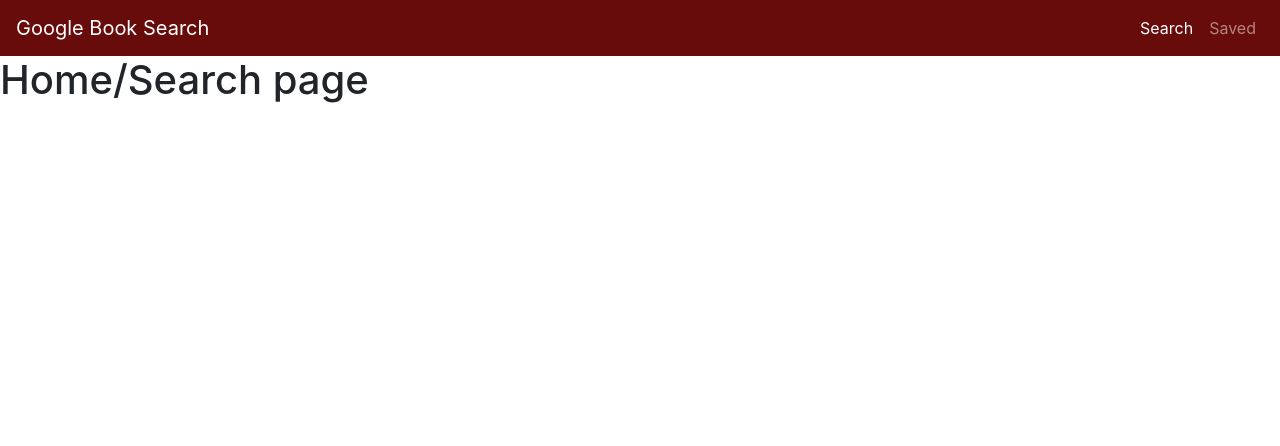
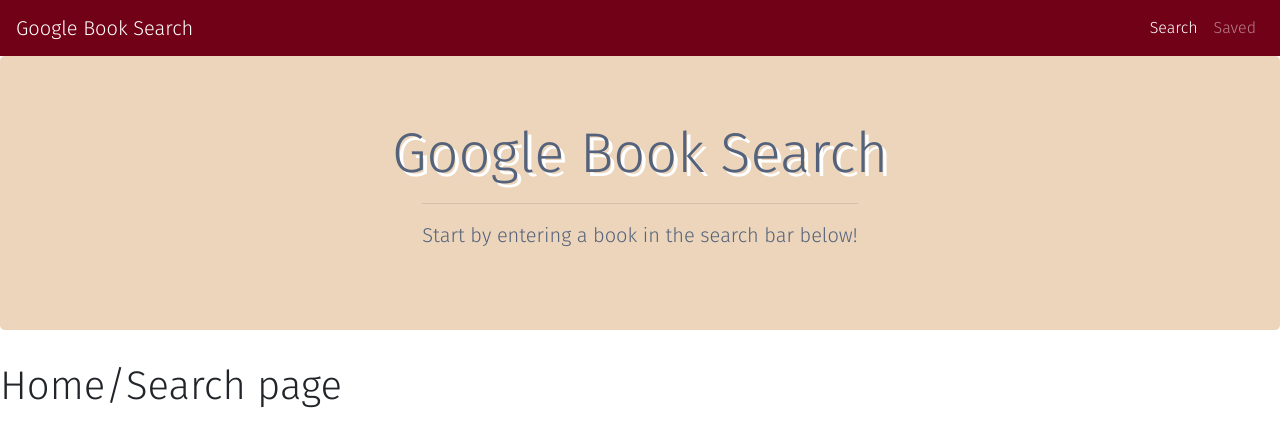
Before and after one commit to AlishaSaleh/book-search, a React (Create React App) app in the folder client/: page / in a window 1280 px wide. Shown: the top 446 px of the page. Built offline with nearby package versions, Linux system fonts and the light colour scheme.

Commit message:
Hero/styling/font

```diff
--- a/client/public/index.html
+++ b/client/public/index.html
@@ -1,14 +1,12 @@
 <!DOCTYPE html>
 <html lang="en">
+
 <head>
   <meta charset="utf-8" />
   <link rel="icon" href="%PUBLIC_URL%/favicon.ico" />
   <meta name="viewport" content="width=device-width, initial-scale=1" />
   <meta name="theme-color" content="#000000" />
-    <meta
-      name="description"
-      content="Web site created using create-react-app"
-    />
+  <meta name="description" content="Web site created using create-react-app" />
   <link rel="apple-touch-icon" href="%PUBLIC_URL%/logo192.png" />
   <!--
       manifest.json provides metadata used when your web app is installed on a
@@ -24,8 +22,11 @@
       work correctly both with client-side routing and a non-root public URL.
       Learn how to configure a non-root public URL by running `npm run build`.
     -->
-    <title>React App</title>
+  <link rel="preconnect" href="https://fonts.gstatic.com">
+  <link href="https://fonts.googleapis.com/css2?family=Fira+Sans:wght@300&display=swap" rel="stylesheet">
+  <title>Book Search</title>
 </head>
+
 <body>
   <noscript>You need to enable JavaScript to run this app.</noscript>
   <div id="root"></div>
@@ -40,4 +41,5 @@
       To create a production bundle, use `npm run build` or `yarn build`.
     -->
 </body>
+
 </html>
--- /dev/null
+++ b/client/src/components/Jumbotron/index.js
@@ -0,0 +1,18 @@
+import React from "react";
+import "./style.css";
+
+function Jumbotron() {
+    return (
+        <>
+            <div className="jumbotron" id="hero">
+                <div className="fade-in">
+                    <h4 className="display-4 text-center" id="head-shad">Google Book Search</h4>
+                    <hr className ="col-md-4"/>
+                    <p className="lead text-center hero-text">Start by entering a book in the search bar below!</p>
+                </div>
+            </div>
+        </>
+    )
+}
+
+export default Jumbotron;
--- /dev/null
+++ b/client/src/components/Jumbotron/style.css
@@ -0,0 +1,12 @@
+#head-shad {
+    text-shadow: 4px 4px #ffffff;
+    /* letter-spacing: 0.2em; */
+    color: #54627b;
+}
+#hero {
+    background-color: #ecd5bb;
+}
+
+.hero-text {
+    color: #54627b;
+}
--- a/client/src/components/Nav/style.css
+++ b/client/src/components/Nav/style.css
@@ -7,5 +7,5 @@
 }
 
 .navbar {
-    background-color: rgb(104, 11, 11);
+    background-color: #710117;
 }
--- a/client/src/index.css
+++ b/client/src/index.css
@@ -1,10 +1,5 @@
-body {
-  margin: 0;
-  font-family: -apple-system, BlinkMacSystemFont, 'Segoe UI', 'Roboto', 'Oxygen',
-    'Ubuntu', 'Cantarell', 'Fira Sans', 'Droid Sans', 'Helvetica Neue',
-    sans-serif;
-  -webkit-font-smoothing: antialiased;
-  -moz-osx-font-smoothing: grayscale;
+* {
+  font-family: 'Fira Sans', sans-serif;
 }
 
 code {
--- a/client/src/pages/Search.js
+++ b/client/src/pages/Search.js
@@ -1,8 +1,10 @@
 import React from "react";
+import Jumbotron from '../components/Jumbotron';
 
 function Search() {
     return (
         <>
+        <Jumbotron />
         <h1>Home/Search page</h1>
         </>
     )
```
Lines whose indentation alone changed are shown as unchanged.
